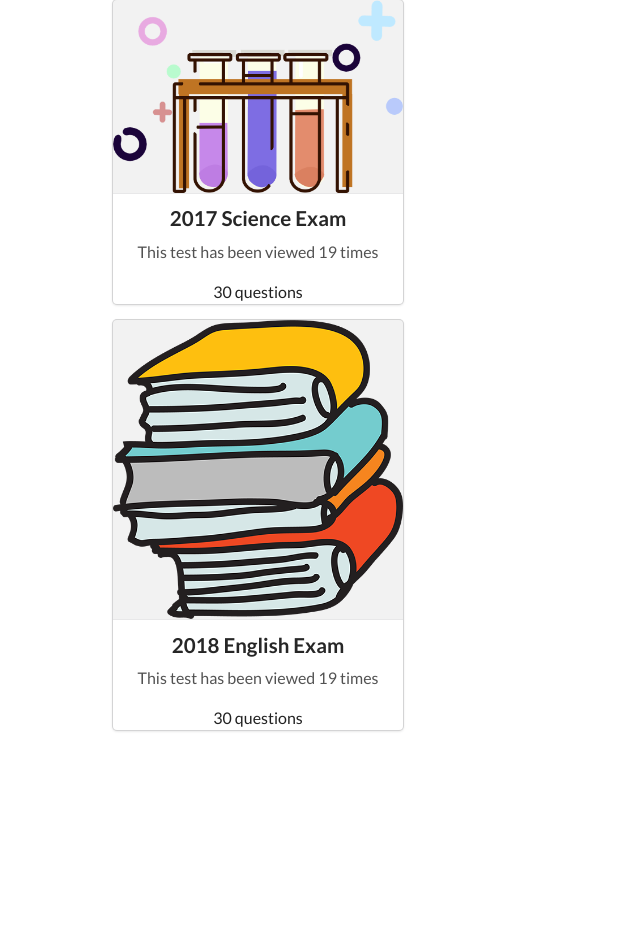
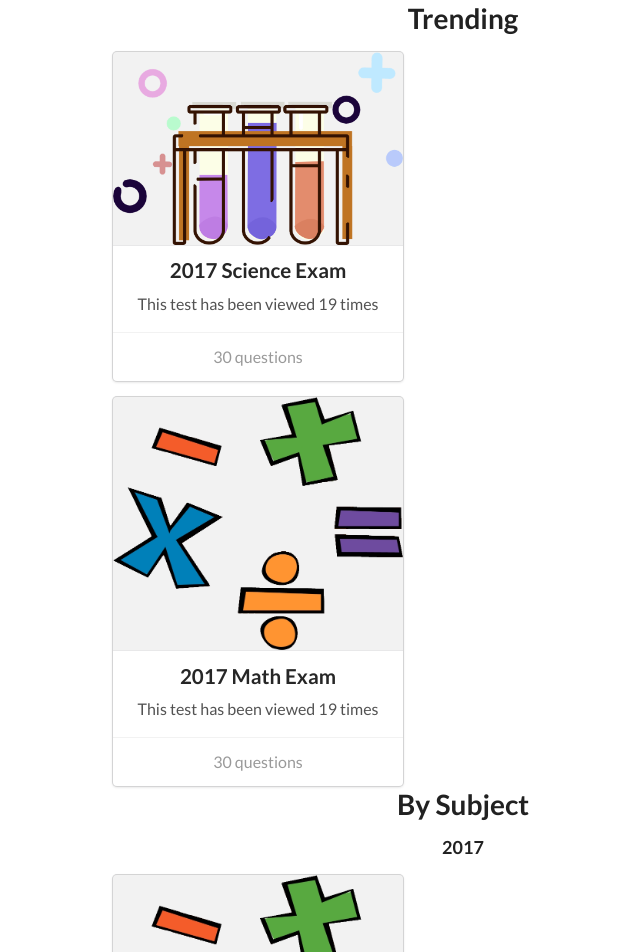
Before and after one commit to jselzer626/event_feed, a React (Create React App) app: page / in a window 1280 px wide. Shown: the top 952 px of the page, without its empty margins (177-817 px from the left). Before the commit the page ends 800 px from the top, so only its background shows below. Built offline with nearby package versions, Linux system fonts and the light colour scheme.

Commit message:
started to add styling

```diff
--- a/src/App.js
+++ b/src/App.js
@@ -11,10 +11,9 @@ function App() {
   const years = ['2017', '2018', '2019', '2020']
   const categories = ['Trending', 'By Subject', 'By Year', 'Random']
 
-  const [displayChunk, setDisplayChunk] = useState(2)
+  const [displayChunk, setDisplayChunk] = useState([0,1])
   const [allTests, setAllTests] = useState(sampleData.allTests)
   const [currentTest, setCurrentTest] = useState({})
-  const [displayedTests, setDisplayedTests] = useState([])
 
   const imageMatcher = name => {
     if (name==="Science") return Science
@@ -22,17 +21,15 @@ function App() {
     else return English
   }
 
-  const findRandomTest = (list) => {
+  const findTest = (list, displayed) => {
 
-    let newDisplayedTests = displayedTests
     let randomInt
 
     do {
       randomInt = Math.floor(Math.random() * Math.floor(list.length))
-    } while (newDisplayedTests.includes(list[randomInt].id))
+    } while (displayed.includes(list[randomInt].id))
 
-    newDisplayedTests.push(list[randomInt].id)
-    setDisplayedTests(newDisplayedTests)
+    displayed.push(list[randomInt].id)
     return list[randomInt]
   }
 
@@ -40,7 +37,7 @@ function App() {
     return (
       <div className='ui card' onClick={() => setCurrentTest(test)}
           key={test.id}>
-        <div className="image">
+        <div className="ui image medium">
           <img src={imageMatcher(test.subject)}/>
         </div>
         <div className="content">
@@ -51,20 +48,52 @@ function App() {
             This test has been viewed {test.userClicks} times
           </div>
         </div>
-        <div className="extraContent">
+        <div className="extra content">
           {test.questions.length} questions
         </div>
       </div>)
   }
 
-  const renderMoreCards = () => {
+    //got hella returns here
+  const renderContent = () => {
 
-      return categories.map((category, index) => {
-            if (category === "Trending") {
-                return renderTestCard(allTests[index])
-            } else if (category === "Random") {
-                return renderTestCard(allTests[index])
-            }
+      let newDisplayedTests = []
+
+      return categories.map((category) => {
+
+        if (category === "Trending") {
+
+          return <div><h1>{category}</h1>
+            {displayChunk.map(num => {
+              return renderTestCard(allTests[num])
+            })}</div>
+
+        } else if (category === "Random") {
+
+          return <div><h1>{category}</h1>
+            {displayChunk.map(num => {
+              return renderTestCard(findTest(allTests, newDisplayedTests))
+            })}</div>
+
+        } else if (category === "By Year") {
+
+          return <div><h1>{category}</h1>
+          {years.map(year => {
+            let yearSpecific = allTests.filter(test => test.year === year)
+            return <div><h3>{year}</h3>
+              {renderTestCard(findTest(yearSpecific, newDisplayedTests))}</div>
+          })}</div>
+
+        } else {
+
+          return <div><h1>{category}</h1>
+          {years.map(year => {
+            let yearSpecific = allTests.filter(test => test.year === year)
+            return <div><h3>{year}</h3>
+              {renderTestCard(findTest(yearSpecific, newDisplayedTests))}</div>
+          })}</div>
+
+        }
           })
 
   }
@@ -74,7 +103,7 @@ function App() {
   return (
     <div className="App">
       <div className="ui text container">
-      {renderMoreCards()}
+      {renderContent()}
       </div>
     </div>
   );
```
